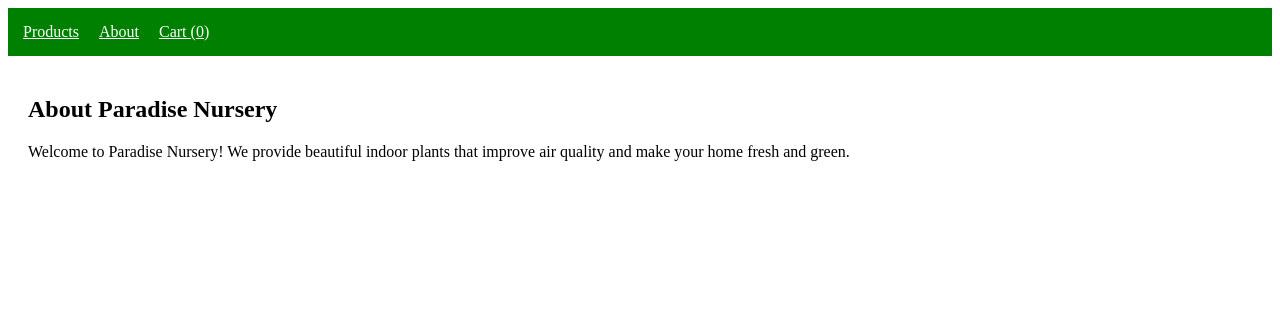
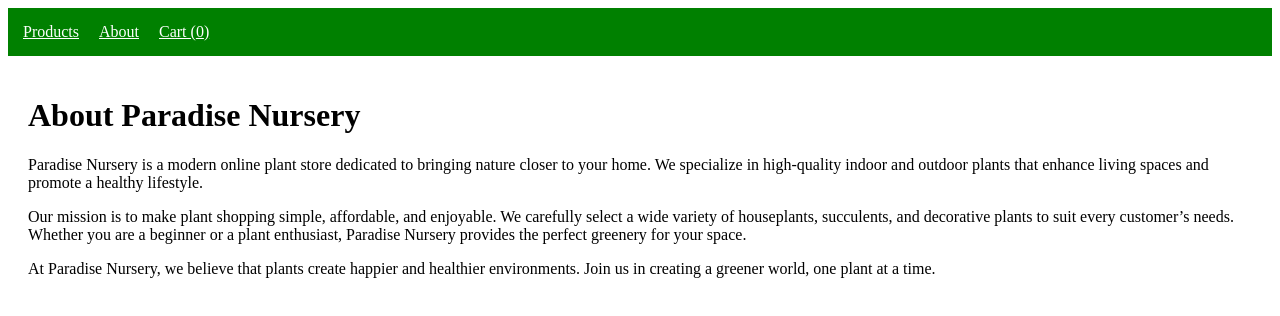
Before and after one commit to IlahBwalya/e-plantShopping, a React (Create React App) app: page /about in a window 1280 px wide. Shown: the top 316 px of the page. Built offline with nearby package versions, Linux system fonts and the light colour scheme.

Commit message:
Updated AboutUs file

```diff
--- a/src/pages/AboutUs.jsx
+++ b/src/pages/AboutUs.jsx
@@ -3,10 +3,26 @@ import React from "react";
 function AboutUs() {
   return (
     <div style={{ padding: "20px" }}>
-      <h2>About Paradise Nursery</h2>
+      <h1>About Paradise Nursery</h1>
+
       <p>
-        Welcome to Paradise Nursery! We provide beautiful indoor plants that
-        improve air quality and make your home fresh and green.
+        Paradise Nursery is a modern online plant store dedicated to bringing
+        nature closer to your home. We specialize in high-quality indoor and
+        outdoor plants that enhance living spaces and promote a healthy
+        lifestyle.
+      </p>
+
+      <p>
+        Our mission is to make plant shopping simple, affordable, and enjoyable.
+        We carefully select a wide variety of houseplants, succulents, and
+        decorative plants to suit every customer’s needs. Whether you are a
+        beginner or a plant enthusiast, Paradise Nursery provides the perfect
+        greenery for your space.
+      </p>
+
+      <p>
+        At Paradise Nursery, we believe that plants create happier and healthier
+        environments. Join us in creating a greener world, one plant at a time.
       </p>
     </div>
   );
```
